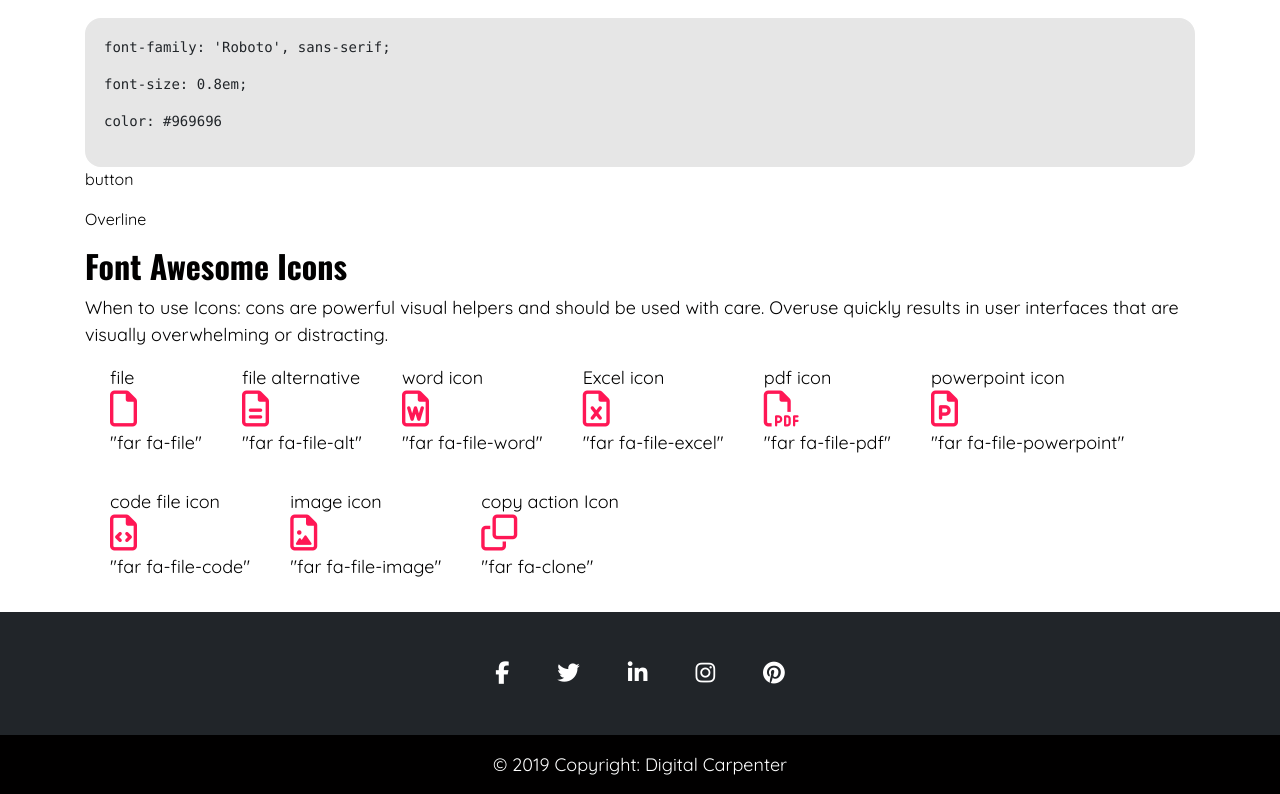
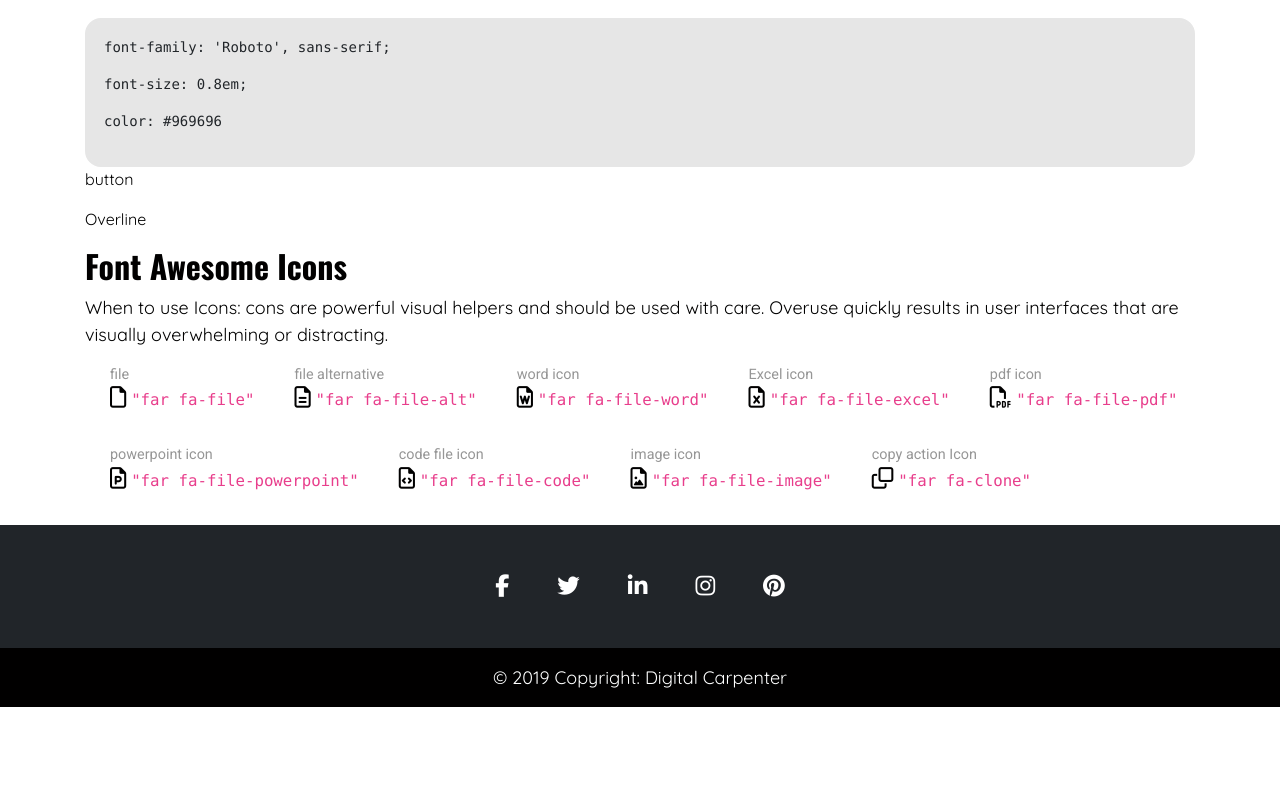
Before and after one commit to u-w0t-m8/DesignSystem, a React (Create React App) app: page /typography in a window 1280 px wide. Shown: the part 2709-3503 px from the top of the page. After the commit the page ends 3416 px from the top, so only its background shows below. Built offline with nearby package versions, Linux system fonts and the light colour scheme.

Commit message:
font awesome sections style change

```diff
--- a/src/Assets/scss/_config.scss
+++ b/src/Assets/scss/_config.scss
@@ -49,7 +49,7 @@ $radius: 4px;
 **************************************/
 //DECORATIVE
 $decorativeSize1: 4em;
-$iconSize: 2em;
+$iconSize: 1.2em;
 
 $headerFont1: "Permanent Marker", cursive;
 $headerFont3: "Oswald", sans-serif;
--- a/src/Assets/scss/default.scss
+++ b/src/Assets/scss/default.scss
@@ -9,3 +9,4 @@
 @import "title";
 @import "textComponent";
 @import "footer";
+@import "fontStyles";
--- /dev/null
+++ b/src/Assets/scss/fontStyles.scss
@@ -0,0 +1,7 @@
+@import "config";
+
+.subtext {
+  font-family: "Roboto", sans-serif;
+  font-size: 0.8em;
+  color: #969696;
+}
--- a/src/Assets/scss/textComponent.scss
+++ b/src/Assets/scss/textComponent.scss
@@ -64,8 +64,6 @@
     }
   }
   i {
-    // padding-right: 1em;
     font-size: $iconSize;
-    color: $red; //testing
   }
 }
--- a/src/Components/fontAwesomeCollection.jsx
+++ b/src/Components/fontAwesomeCollection.jsx
@@ -6,15 +6,19 @@ class FAIcons extends Component {
       <div>
         <div className="icon-collection">
           <ul>
-            <li>{this.props.iconlabel == null ? "" : this.props.iconlabel}</li>
+            <li className="subtext">
+              {this.props.iconlabel == null ? "" : this.props.iconlabel}
+            </li>
             <li>
               {this.props.iconCollection == null ? (
                 ""
               ) : (
-                <i className={this.props.iconCollection} />
+                <span>
+                  <i className={this.props.iconCollection} />{" "}
+                  <code>{JSON.stringify(this.props.iconCollection)}</code>
+                </span>
               )}
             </li>
-            <li>{JSON.stringify(this.props.iconCollection)}</li>
           </ul>
         </div>
         <p />
```
Also changed, not shown: src/Assets/css/default.min.css.
